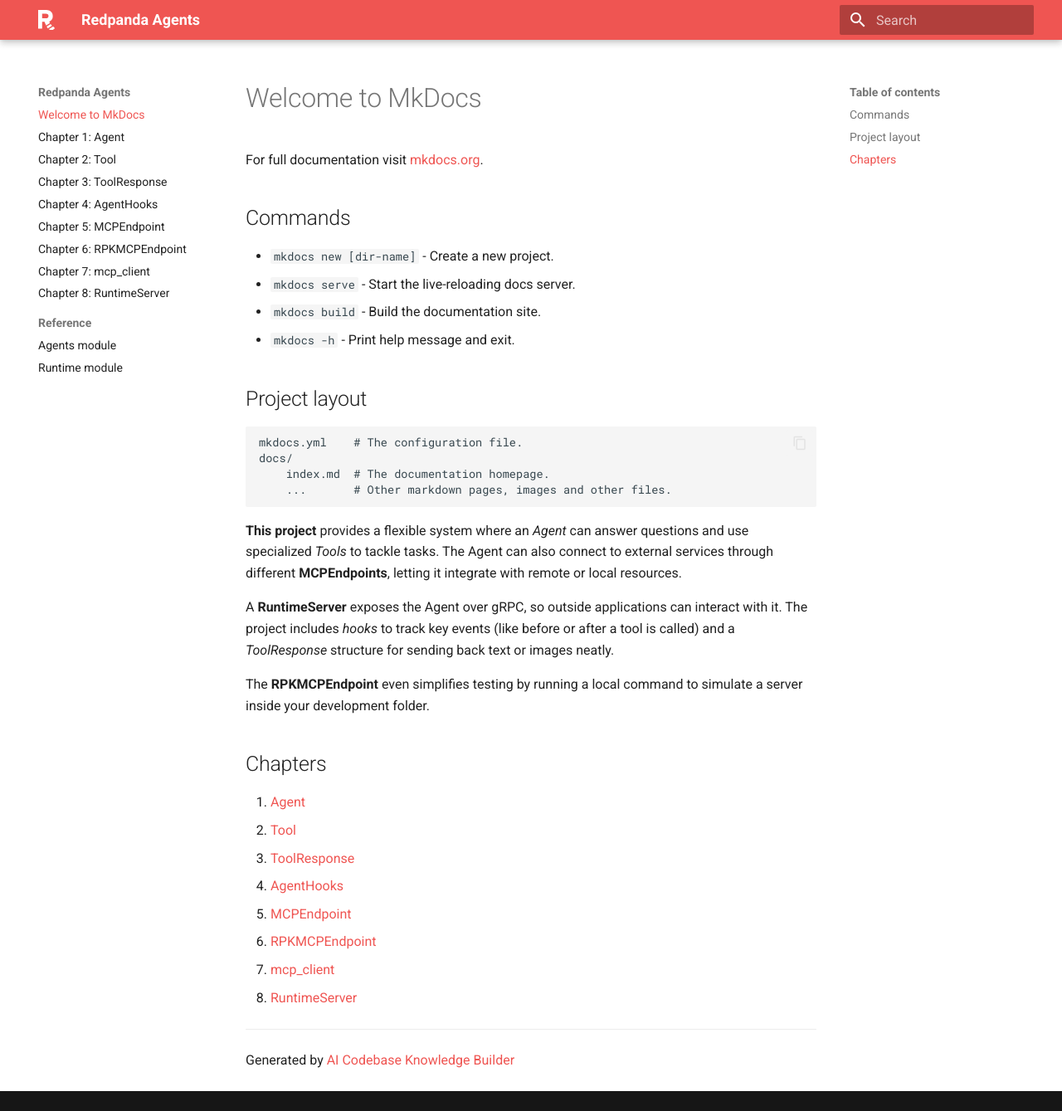
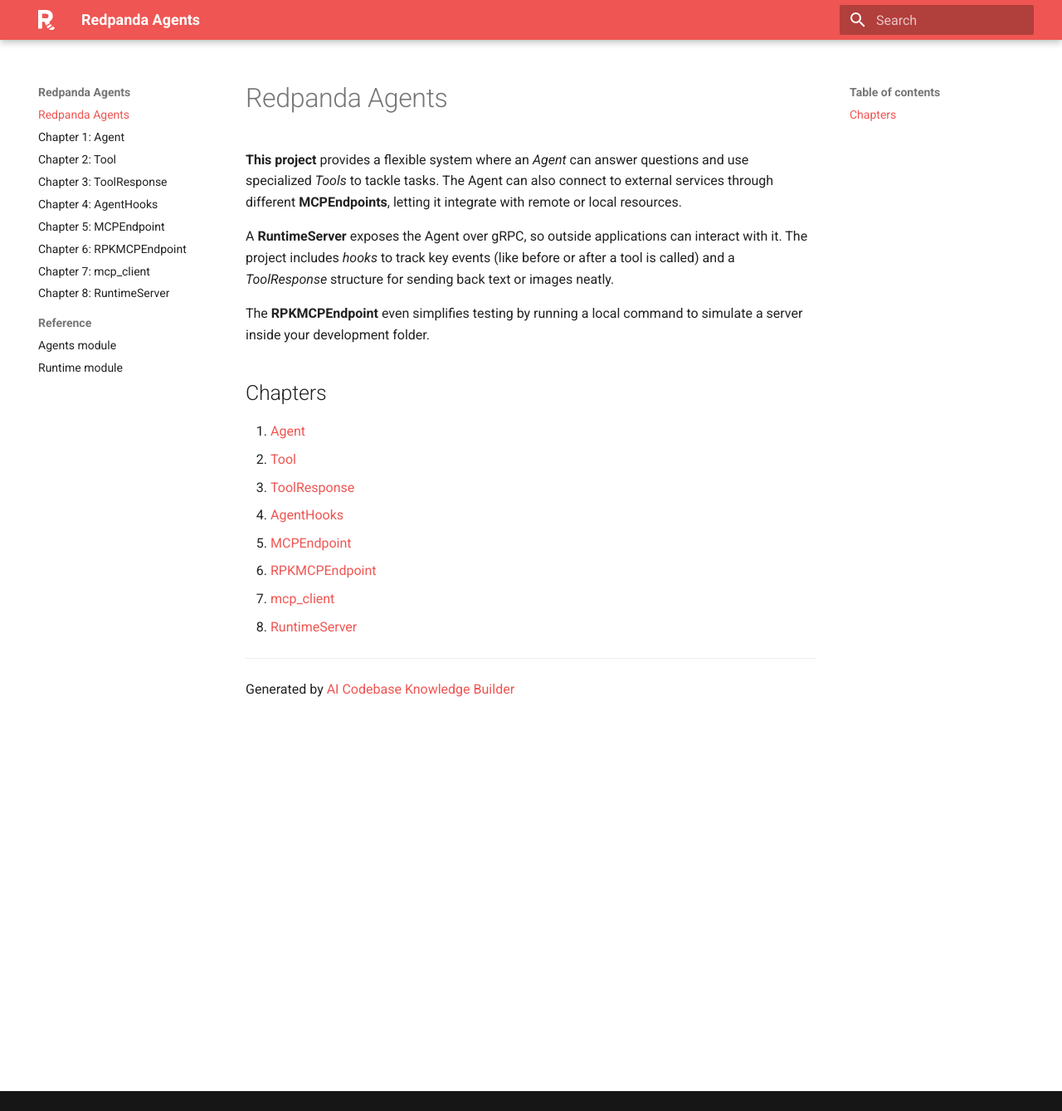
Before and after one commit to redpanda-data/agent, an MkDocs documentation site: the page built from docs/index.md, in a window 1280 px wide and 1339 px high. Shown: the whole window at 83% size. Built offline with MkDocs 1.6.1 and Material for MkDocs 9.7.7, drawn with Linux system fonts in a browser that asks for light colours.

```diff
--- a/docs/index.md
+++ b/docs/index.md
@@ -1,21 +1,4 @@
-# Welcome to MkDocs
-
-For full documentation visit [mkdocs.org](https://www.mkdocs.org).
-
-## Commands
-
-* `mkdocs new [dir-name]` - Create a new project.
-* `mkdocs serve` - Start the live-reloading docs server.
-* `mkdocs build` - Build the documentation site.
-* `mkdocs -h` - Print help message and exit.
-
-## Project layout
-
-    mkdocs.yml    # The configuration file.
-    docs/
-        index.md  # The documentation homepage.
-        ...       # Other markdown pages, images and other files.
-
+# Redpanda Agents
 
 **This project** provides a flexible system where an *Agent* can answer questions and use specialized *Tools* to tackle tasks.
 The Agent can also connect to external services through different **MCPEndpoints**, letting it integrate with remote or local resources.
@@ -24,8 +7,6 @@ A **RuntimeServer** exposes the Agent over gRPC, so outside applications can int
 The project includes *hooks* to track key events (like before or after a tool is called) and a *ToolResponse* structure for sending back text or images neatly.
 
 The **RPKMCPEndpoint** even simplifies testing by running a local command to simulate a server inside your development folder.
-
-
 
 ## Chapters
 
@@ -46,7 +27,6 @@ The **RPKMCPEndpoint** even simplifies testing by running a local command to sim
 8. [RuntimeServer
 ](08_runtimeserver_.md)
 
-
 ---
 
 Generated by [AI Codebase Knowledge Builder](https://github.com/The-Pocket/Tutorial-Codebase-Knowledge)
```
Also changed, not shown: examples/stream_agent/README.md (added, +19 -0 lines), examples/stream_agent/mcp/resources/processors/check_weather_tool.yaml (added, +12 -0 lines), examples/stream_agent/mcp/resources/processors/gdrive_search.yaml (added, +42 -0 lines), 4 other files.
